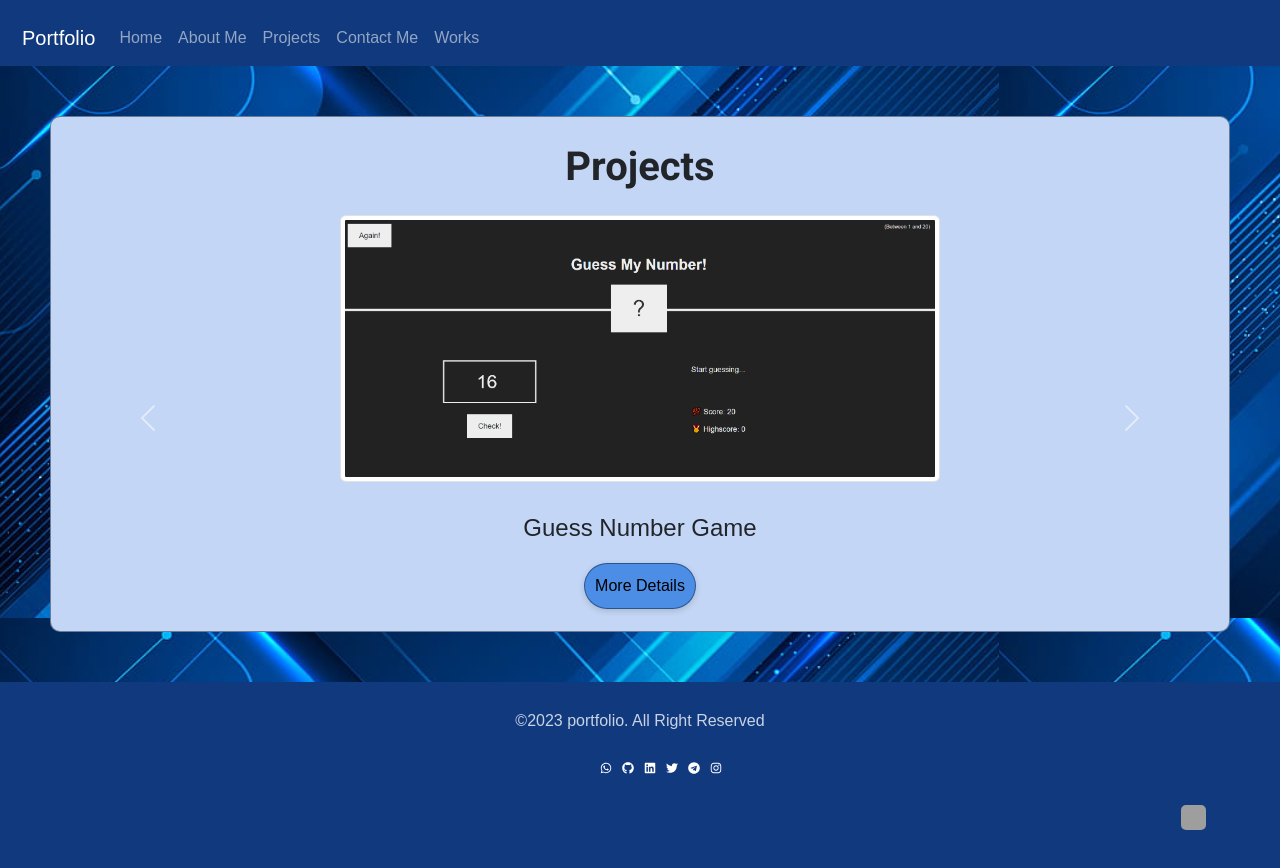
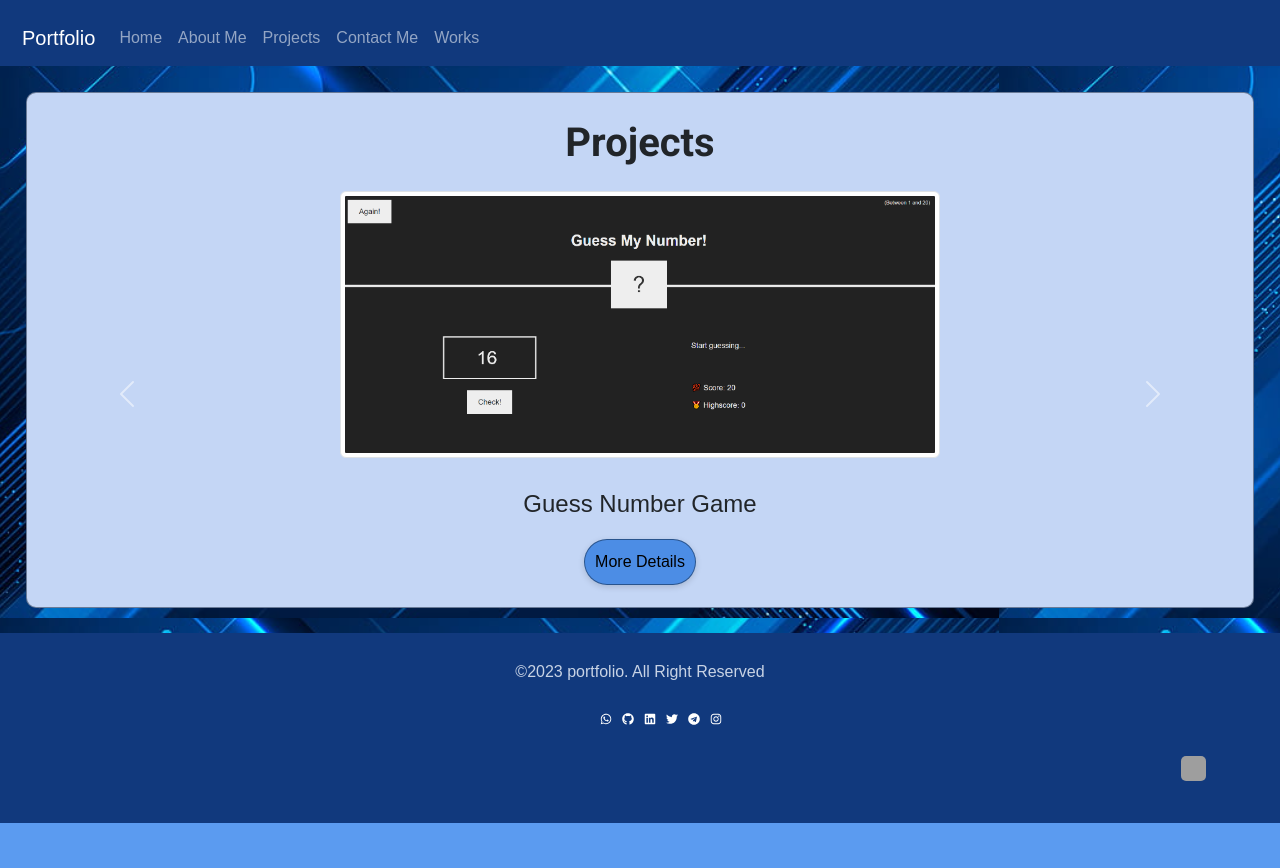
Before and after one commit to lalehwalizadeh/Portfolio, a React (Create React App) app: page /projects in a window 1280 px wide. Shown: the top 868 px of the page. After the commit the page ends 823 px from the top, so only its background shows below. Built offline with nearby package versions, Linux system fonts and the light colour scheme; grey boxes are pictures that could not be loaded; a web font is replaced by a local one.

Commit message:
First Commit

```diff
--- a/src/components/Portfolio.css
+++ b/src/components/Portfolio.css
@@ -12,7 +12,7 @@ img {
     text-align: center;
     justify-content: center;
     border: 1.7px solid rgba(1, 19, 42, 0.461);
-    margin: 50px 50px;
+    margin: 2%;
     border-radius: 10px;
 
 
```
